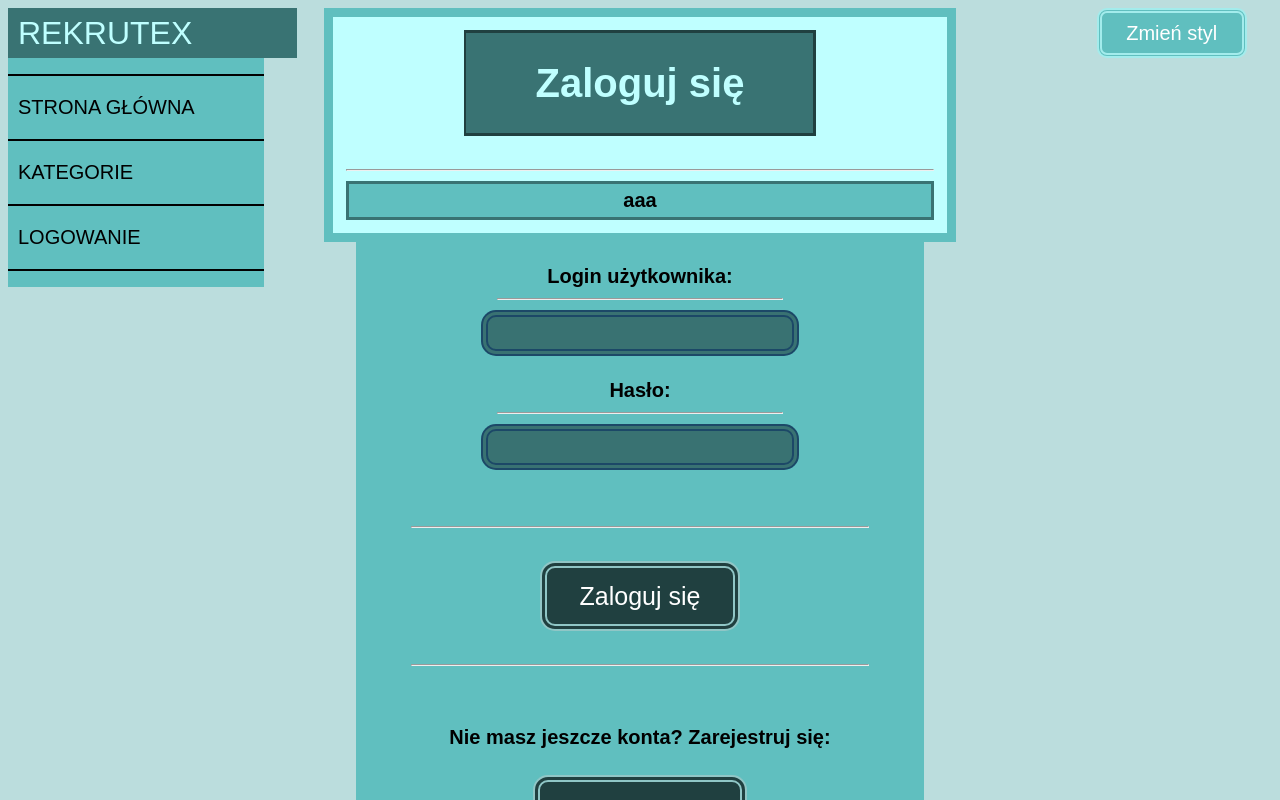
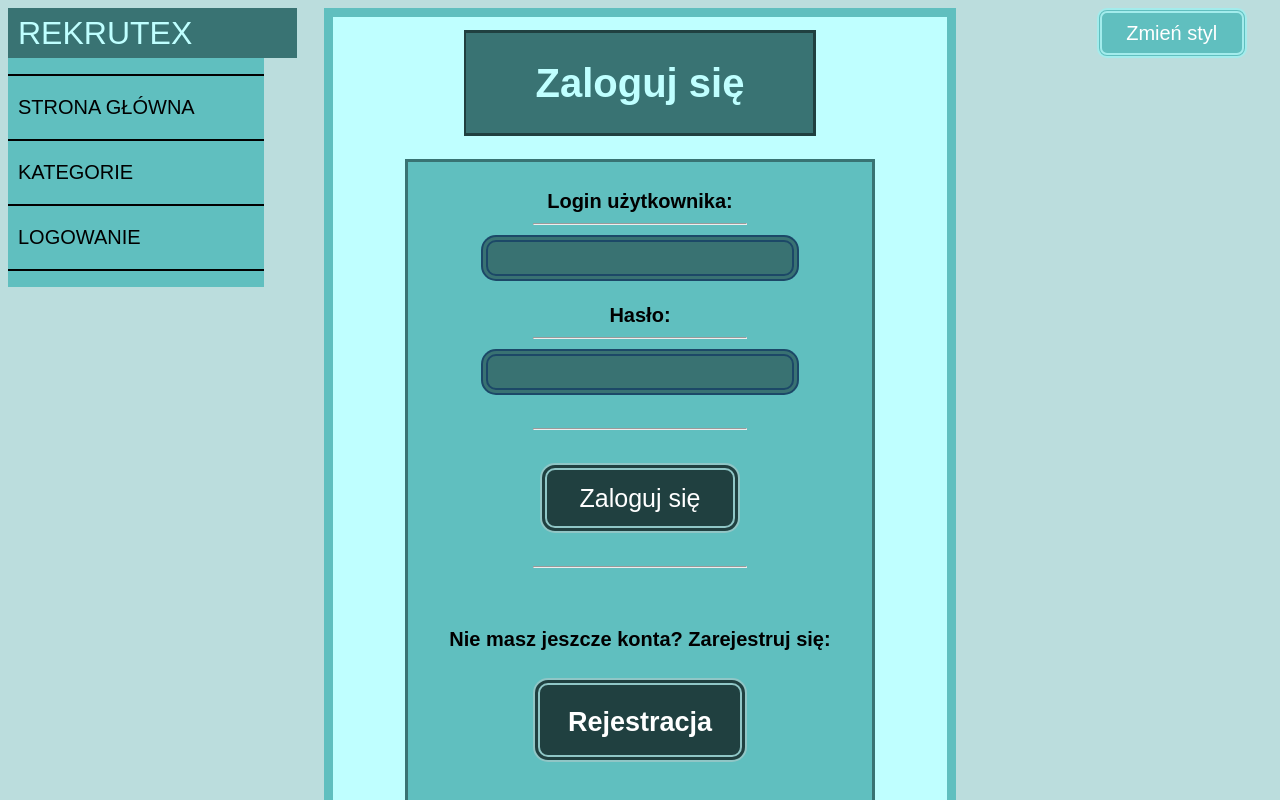
Before and after one commit to AgnieszkaM2/Rekrutex-App, an Angular app in the folder Rekrutex_AngularApp/: page /logowanie in a window 1280 px wide. Shown: the top 800 px of the page. Built offline with nearby package versions, Linux system fonts and the light colour scheme.

Commit message:
Logowanie fix
Fix CSS dla logowania. Przyciski do poprawy

```diff
--- a/Rekrutex_AngularApp/src/app/components/logowanie/logowanie.component.css
+++ b/Rekrutex_AngularApp/src/app/components/logowanie/logowanie.component.css
@@ -3,26 +3,31 @@
   width: 100%;
 }
 #logowanie_cialo{
-
   width:98%;
 }
 #login_naglowek_tlo{
-    width: 60%;
+  padding: 0.5%;
+  width: 60%;
   left: 20%;
 }
 #login_naglowek_cialo{
-    padding:1px;
-    background-color: var(--header-bkg);
-    color: var(--main-div-bkg);
+  padding:1px;
 }
-
+#login_formularz_tlo{
+  width:80%;
+  left:10%;
+  position: relative;
+}
+#login_formularz_cialo{
+  height: 90%;
+  width: 100%;
+  background-color: var(--content-bkg);
+}
 .login-form {
     height: 90%;
     width: 90%;
     background-color: var(--content-bkg);
-
 }
-
 .loginResult {
     position: absolute;
     top:250px;
--- a/Rekrutex_AngularApp/src/app/components/logowanie/logowanie.component.html
+++ b/Rekrutex_AngularApp/src/app/components/logowanie/logowanie.component.html
@@ -8,44 +8,56 @@
         </div>
       </div>
       <br>
+      <div class="tresc_tlo" id="login_formularz_tlo">
+        <div class="tresc_cialo" id="login_formularz_cialo">
+          <form [formGroup]="loginForm" align="center" (ngSubmit)="login()">
+            <div class="form-group" align="center">
+              <br>
+              <label for="userLogin">Login użytkownika: </label>
+              <br>
+              <hr width="50%">
+              <input id="userLogin" type="text" required name="userLogin" class="form-control" formControlName="userLogin" placeholder="">
+              <br>
+              <br>
+              <label *ngIf="userLogin?.touched && userLogin?.errors?.['required']">Pole obowiązkowe.</label>
+            </div>
+            <div class="form-group" align="center">
+              <label for="password">Hasło: </label>
+              <br>
+              <hr width="50%">
+              <input id="password" type="password" required name="password" class="form-control" formControlName="password" placeholder="">
+              <br>
+              <label *ngIf="password?.touched && password?.errors?.['required']">Pole obowiązkowe.</label>
+            </div>
+            <br>
+            <hr width="50%"><br>
+            <button type="submit" class="signup">Zaloguj się</button><br><br>
+            <hr width="50%">
+            <br>
+            <h4 align="center">Nie masz jeszcze konta? Zarejestruj się:</h4>
+
+            <div class="log-register" align="center">
+              <p align="center">
+                <a routerLink="/rejestracja" routerLinkActive="active">
+                  <h2>Rejestracja</h2>
+                </a>
+              </p>
+            </div><br>
+            <hr width="50%">
+            <br>
+          </form>
+        </div>
+      </div>
+      <br>
       <hr>
 
-      <div class="tresc_tlo" id="login_formularz_tlo">
-        <div class="tresc_cialo" id="login_formularz_cialo">
-          aaa
-        </div>
 
-      </div>
 
     </div>
   </div>
 
 
-    <div class="login-form" align="center">
-      <form [formGroup]="loginForm" align="center" (ngSubmit)="login()">
-        <div class="form-group" align="center">
-          <br>
-          <label for="userLogin">Login użytkownika: </label><br><hr width="50%">
-          <input id="userLogin" type="text" required name="userLogin" class="form-control" formControlName="userLogin" placeholder="">
-          <br>
-          <br><label *ngIf="userLogin?.touched && userLogin?.errors?.['required']">Pole obowiązkowe.</label>
-        </div>
-        <div class="form-group" align="center">
-          <label for="password">Hasło: </label><br><hr width="50%">
-          <input id="password" type="password" required name="password" class="form-control" formControlName="password" placeholder="">
-          <br><label *ngIf="password?.touched && password?.errors?.['required']">Pole obowiązkowe.</label>
-        </div>
-        <br><br><hr width="80%"><br>
-        <button type="submit" class="signup">Zaloguj się</button>
-        <br>
-        <br><hr width="80%"><br>
-        <h4 align="center">Nie masz jeszcze konta? Zarejestruj się:</h4>
-        <div class="log-register" align="center">
-          <p align="center"><a routerLink="/rejestracja" routerLinkActive="active"><h2>Rejestracja</h2></a></p>
-        </div>
-        <hr width="80%"><br>
-      </form>
-    </div>
+
 
 </div>
 <div class= "loginResult" align="center" *ngIf="loginStatus">
--- a/Rekrutex_AngularApp/src/app/components/strona-glowna/strona-glowna.component.html
+++ b/Rekrutex_AngularApp/src/app/components/strona-glowna/strona-glowna.component.html
@@ -25,7 +25,7 @@
         <a routerLink="/logowanie" routerLinkActive="active">
         <div class="przycisk_cialo" id="glowna_submit_cialo">
           <input class="przycisk_input" type="submit" id="glowna_zaloguj">
-          <label class="przycisk_label" for="glowna_zaloguj">Zaloguj się</label>
+          <label class="przycisk_label" for="glowna_zaloguj"><h3>Zaloguj się</h3></label>
         </div>
         </a>
       </div>
@@ -34,7 +34,7 @@
         <a routerLink="/rejestracja" routerLinkActive="active">
         <div class="przycisk_cialo" id="glowna_submit_cialo">
           <input class="przycisk_input" type="submit" id="glowna_rejestruj">
-          <label class="przycisk_label" for="glowna_rejestruj">Zarejestruj się</label>
+          <label class="przycisk_label" for="glowna_rejestruj"><h3>Zarejestruj się</h3></label>
         </div>
         </a>
       </div>
```
